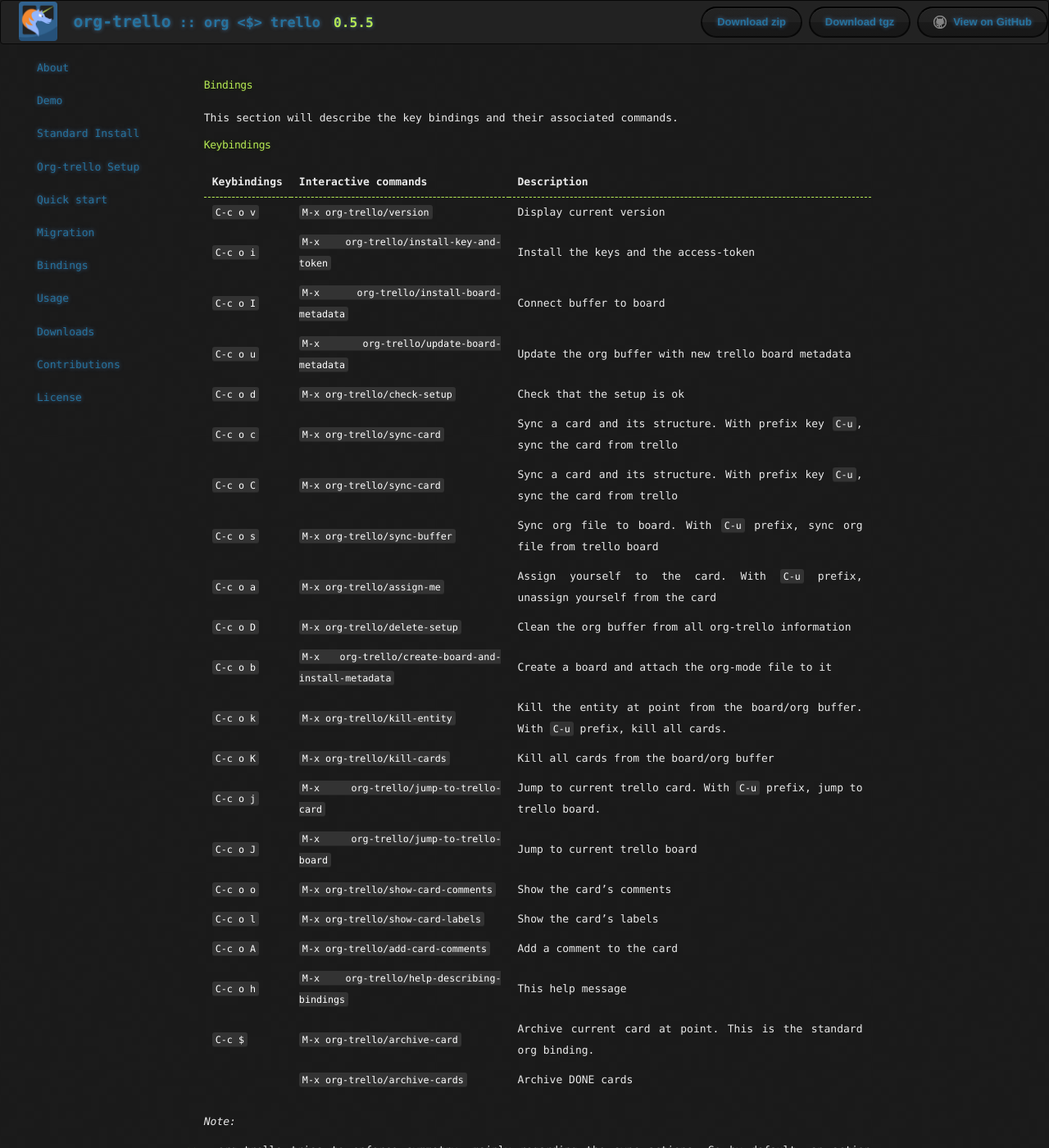
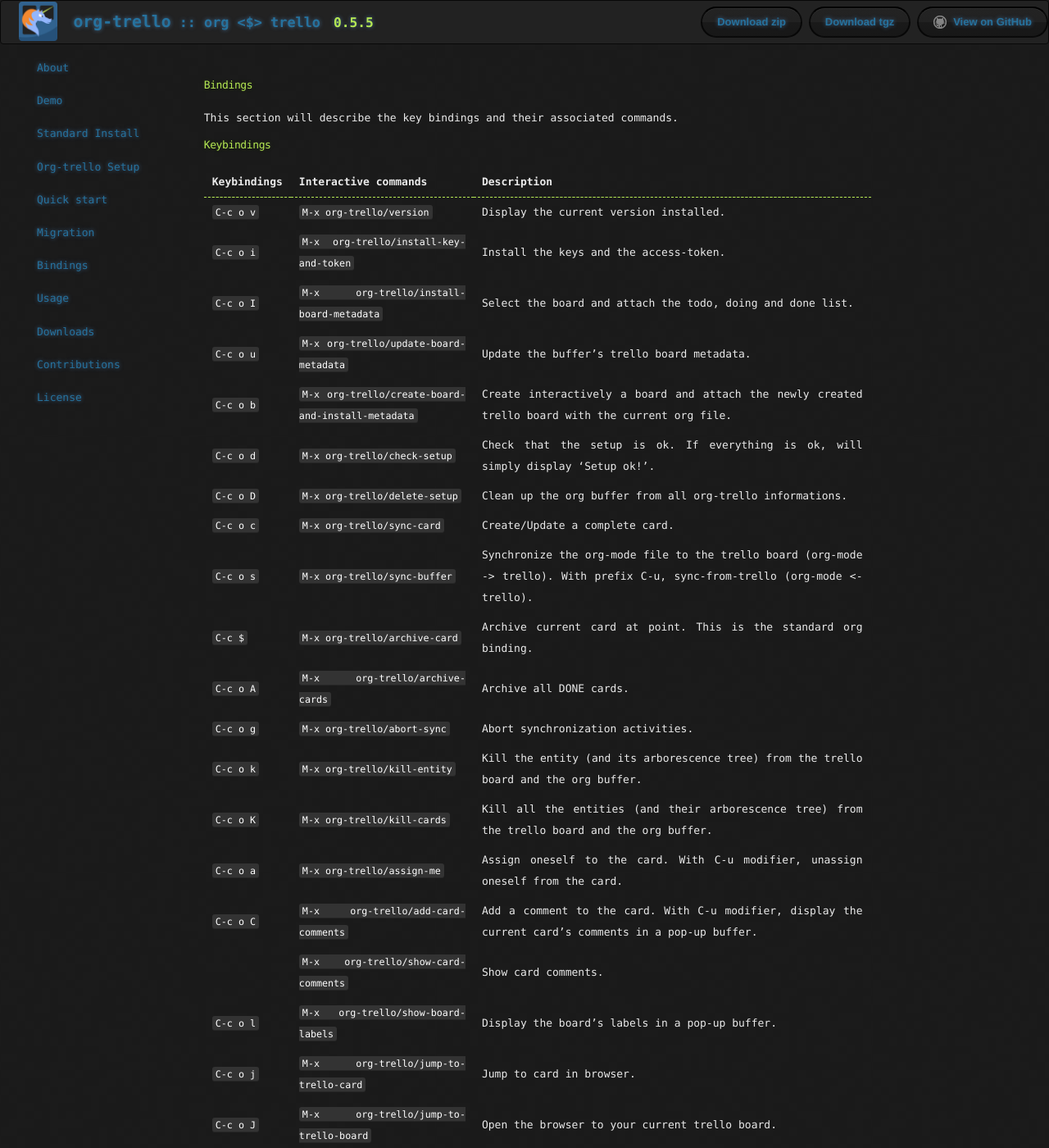
Before and after one commit to org-trello/org-trello.github.io, a Jekyll site: the page built from bindings.md, in a window 1280 px wide and 1400 px high. Shown: the whole window at 82% size. Built offline with Jekyll 4.4.1, drawn with Linux system fonts in a browser that asks for light colours; nearby versions of some CDN libraries; library files that are not in the unit come from our copies; Markdown is read by kramdown in place of the engine named in the settings; some of the changed text lies outside the part shown.

Commit message:
Update bindings

````diff
--- a/bindings.md
+++ b/bindings.md
@@ -10,27 +10,27 @@ This section will describe the key bindings and their associated commands.
 
 Keybindings        | Interactive commands                                        | Description
 -------------------|-------------------------------------------------------------|----------------------------------------------------------------------------------------------
-<kbd>C-c o v</kbd> | <kbd>M-x org-trello/version</kbd>                           | Display current version
-<kbd>C-c o i</kbd> | <kbd>M-x org-trello/install-key-and-token</kbd>             | Install the keys and the access-token
-<kbd>C-c o I</kbd> | <kbd>M-x org-trello/install-board-metadata</kbd>            | Connect buffer to board
-<kbd>C-c o u</kbd> | <kbd>M-x org-trello/update-board-metadata</kbd>             | Update the org buffer with new trello board metadata
-<kbd>C-c o d</kbd> | <kbd>M-x org-trello/check-setup</kbd>                       | Check that the setup is ok
-<kbd>C-c o c</kbd> | <kbd>M-x org-trello/sync-card</kbd>                         | Sync a card and its structure. With prefix key <kbd>C-u</kbd>, sync the card from trello
-<kbd>C-c o C</kbd> | <kbd>M-x org-trello/sync-card</kbd>                         | Sync a card and its structure. With prefix key <kbd>C-u</kbd>, sync the card from trello
-<kbd>C-c o s</kbd> | <kbd>M-x org-trello/sync-buffer</kbd>                       | Sync org file to board. With <kbd>C-u</kbd> prefix, sync org file from trello board
-<kbd>C-c o a</kbd> | <kbd>M-x org-trello/assign-me</kbd>                         | Assign yourself to the card. With <kbd>C-u</kbd> prefix, unassign yourself from the card
-<kbd>C-c o D</kbd> | <kbd>M-x org-trello/delete-setup</kbd>                      | Clean the org buffer from all org-trello information
-<kbd>C-c o b</kbd> | <kbd>M-x org-trello/create-board-and-install-metadata</kbd> | Create a board and attach the org-mode file to it
-<kbd>C-c o k</kbd> | <kbd>M-x org-trello/kill-entity</kbd>                       | Kill the entity at point from the board/org buffer. With <kbd>C-u</kbd> prefix, kill all cards.
-<kbd>C-c o K</kbd> | <kbd>M-x org-trello/kill-cards</kbd>                        | Kill all cards from the board/org buffer
-<kbd>C-c o j</kbd> | <kbd>M-x org-trello/jump-to-trello-card</kbd>               | Jump to current trello card. With <kbd>C-u</kbd> prefix, jump to trello board.
-<kbd>C-c o J</kbd> | <kbd>M-x org-trello/jump-to-trello-board</kbd>              | Jump to current trello board
-<kbd>C-c o o</kbd> | <kbd>M-x org-trello/show-card-comments</kbd>                | Show the card's comments
-<kbd>C-c o l</kbd> | <kbd>M-x org-trello/show-card-labels</kbd>                  | Show the card's labels
-<kbd>C-c o A</kbd> | <kbd>M-x org-trello/add-card-comments</kbd>                 | Add a comment to the card
-<kbd>C-c o h</kbd> | <kbd>M-x org-trello/help-describing-bindings</kbd>          | This help message
+<kbd>C-c o v</kbd> | <kbd>M-x org-trello/version</kbd>                           | Display the current version installed.
+<kbd>C-c o i</kbd> | <kbd>M-x org-trello/install-key-and-token</kbd>             | Install the keys and the access-token.
+<kbd>C-c o I</kbd> | <kbd>M-x org-trello/install-board-metadata</kbd>            | Select the board and attach the todo, doing and done list.
+<kbd>C-c o u</kbd> | <kbd>M-x org-trello/update-board-metadata</kbd>             | Update the buffer's trello board metadata.
+<kbd>C-c o b</kbd> | <kbd>M-x org-trello/create-board-and-install-metadata</kbd> | Create interactively a board and attach the newly created trello board with the current org file.
+<kbd>C-c o d</kbd> | <kbd>M-x org-trello/check-setup</kbd>                       | Check that the setup is ok. If everything is ok, will simply display 'Setup ok!'.
+<kbd>C-c o D</kbd> | <kbd>M-x org-trello/delete-setup</kbd>                      | Clean up the org buffer from all org-trello informations.
+<kbd>C-c o c</kbd> | <kbd>M-x org-trello/sync-card</kbd>                         | Create/Update a complete card.
+<kbd>C-c o s</kbd> | <kbd>M-x org-trello/sync-buffer</kbd>                       | Synchronize the org-mode file to the trello board (org-mode -> trello). With prefix C-u, sync-from-trello (org-mode <- trello).
 <kbd>C-c $</kbd>   | <kbd>M-x org-trello/archive-card</kbd>                      | Archive current card at point. This is the standard org binding.
-                   | <kbd>M-x org-trello/archive-cards</kbd>                     | Archive DONE cards
+<kbd>C-c o A</kbd> | <kbd>M-x org-trello/archive-cards</kbd>                     | Archive all DONE cards.
+<kbd>C-c o g</kbd> | <kbd>M-x org-trello/abort-sync</kbd>                        | Abort synchronization activities.
+<kbd>C-c o k</kbd> | <kbd>M-x org-trello/kill-entity</kbd>                       | Kill the entity (and its arborescence tree) from the trello board and the org buffer.
+<kbd>C-c o K</kbd> | <kbd>M-x org-trello/kill-cards</kbd>                        | Kill all the entities (and their arborescence tree) from the trello board and the org buffer.
+<kbd>C-c o a</kbd> | <kbd>M-x org-trello/assign-me</kbd>                         | Assign oneself to the card. With C-u modifier, unassign oneself from the card.
+<kbd>C-c o C</kbd> | <kbd>M-x org-trello/add-card-comments</kbd>                 | Add a comment to the card. With C-u modifier, display the current card's comments in a pop-up buffer.
+                   | <kbd>M-x org-trello/show-card-comments</kbd>                | Show card comments.
+<kbd>C-c o l</kbd> | <kbd>M-x org-trello/show-board-labels</kbd>                 | Display the board's labels in a pop-up buffer.
+<kbd>C-c o j</kbd> | <kbd>M-x org-trello/jump-to-trello-card</kbd>               | Jump to card in browser.
+<kbd>C-c o J</kbd> | <kbd>M-x org-trello/jump-to-trello-board</kbd>              | Open the browser to your current trello board.
+<kbd>C-c o h</kbd> | <kbd>M-x org-trello/help-describing-bindings</kbd>          | This help message.
 
 *Note:*
 
@@ -53,7 +53,6 @@ For example:
     (define-key org-trello-mode-map (kbd "C-c x i") 'org-trello/install-key-and-token)
     (define-key org-trello-mode-map (kbd "C-c x I") 'org-trello/install-board-metadata)
     (define-key org-trello-mode-map (kbd "C-c x c") 'org-trello/sync-card)
-    (define-key org-trello-mode-map (kbd "C-c x C") 'org-trello/sync-card)
     (define-key org-trello-mode-map (kbd "C-c x s") 'org-trello/sync-buffer)
     (define-key org-trello-mode-map (kbd "C-c x a") 'org-trello/assign-me)
     (define-key org-trello-mode-map (kbd "C-c x d") 'org-trello/check-setup)
@@ -61,11 +60,13 @@ For example:
     (define-key org-trello-mode-map (kbd "C-c x b") 'org-trello/create-board-and-install-metadata)
     (define-key org-trello-mode-map (kbd "C-c x k") 'org-trello/kill-entity)
     (define-key org-trello-mode-map (kbd "C-c x K") 'org-trello/kill-cards)
+    (define-key org-trello-mode-map (kbd "C-c x a") 'org-trello/archive-card)
+    (define-key org-trello-mode-map (kbd "C-c x A") 'org-trello/archive-cards)
     (define-key org-trello-mode-map (kbd "C-c x j") 'org-trello/jump-to-trello-card)
     (define-key org-trello-mode-map (kbd "C-c x J") 'org-trello/jump-to-trello-board)
+    (define-key org-trello-mode-map (kbd "C-c x C") 'org-trello/add-card-comments)
     (define-key org-trello-mode-map (kbd "C-c x o") 'org-trello/show-card-comments)
     (define-key org-trello-mode-map (kbd "C-c x l") 'org-trello/show-card-labels)
-    (define-key org-trello-mode-map (kbd "C-c x A") 'org-trello/add-card-comments)
     (define-key org-trello-mode-map (kbd "C-c x u") 'org-trello/update-board-metadata)
     (define-key org-trello-mode-map (kbd "C-c x h") 'org-trello/help-describing-bindings)))
 ```
````
